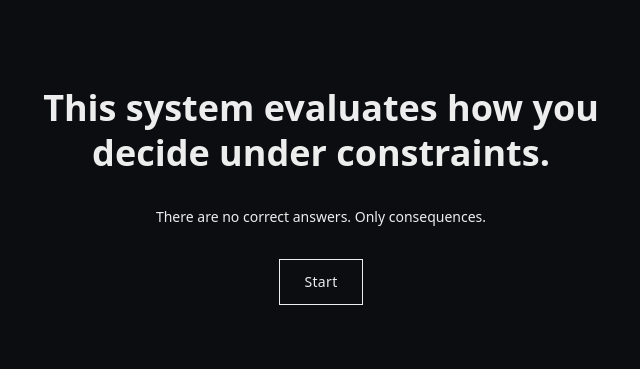
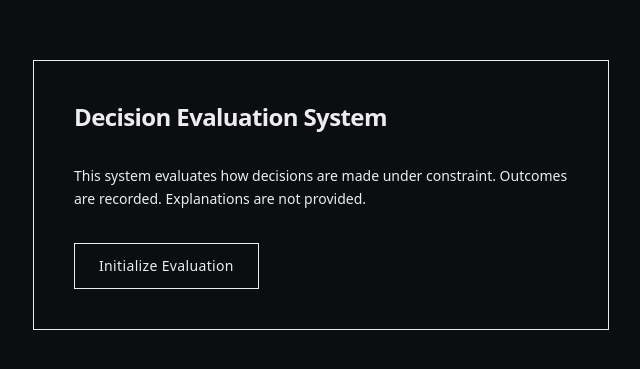
Before and after one commit to 18mukeshram/judgment-system-frontend, a React (Vite) app: page / in a window 1280 px wide. Shown: the part 205-574 px from the top of the page, without its empty margins (319-959 px from the left). Built offline with nearby package versions, Linux system fonts and the light colour scheme.

Commit message:
Refactor UI components: update styles for Button, Card, Timer, Judgment, Landing, and Scenario; enhance accessibility and visual consistency

```diff
--- a/src/components/ui/Button.jsx
+++ b/src/components/ui/Button.jsx
@@ -4,13 +4,15 @@ export default function Button({ label, onClick, disabled }) {
       onClick={onClick}
       disabled={disabled}
       className="
-        px-6 py-3
-        border border-fg/20
-        text-sm tracking-wide
-        hover:border-accent hover:text-accent
-        transition
+        px-6 py-3 text-sm
+        border border-border
+        bg-surface
+        text-fg
+        tracking-wide
+        hover:border-signal hover:text-signal
         disabled:opacity-40
         disabled:cursor-not-allowed
+        transition-colors
       "
     >
       {label}
--- a/src/components/ui/Card.jsx
+++ b/src/components/ui/Card.jsx
@@ -2,9 +2,12 @@ export default function Card({ children, selected }) {
   return (
     <div
       className={`
-        border p-4
-        ${selected ? "border-accent" : "border-fg/20"}
-        transition
+        p-4
+        bg-surfaceAlt
+        border
+        ${selected ? "border-signal" : "border-border"}
+        hover:border-fg/40
+        transition-colors
       `}
     >
       {children}
--- a/src/components/ui/Timer.jsx
+++ b/src/components/ui/Timer.jsx
@@ -1,3 +1,14 @@
 export default function Timer({ value }) {
-  return <div className="font-mono text-sm text-muted">{value}s remaining</div>;
+  const critical = value <= 10;
+
+  return (
+    <div
+      className={`
+        font-mono text-xs tracking-widest
+        ${critical ? "text-signal" : "text-muted"}
+      `}
+    >
+      T–{value}s
+    </div>
+  );
 }
--- a/src/pages/Judgment.jsx
+++ b/src/pages/Judgment.jsx
@@ -59,11 +59,13 @@ export default function Judgment({ result }) {
 
   return (
     <div className="min-h-screen flex items-center justify-center px-6">
-      <div className="max-w-xl space-y-6 text-center">
-        <h2 className="text-2xl font-semibold">Decision Profile: {title}</h2>
+      <div className="w-full max-w-xl bg-surface border border-border p-10 space-y-6">
+        <h2 className="text-xl font-semibold tracking-tight">
+          Decision Profile: {title}
+        </h2>
 
         {description.map((line, idx) => (
-          <p key={idx} className="text-sm text-muted">
+          <p key={idx} className="text-sm text-muted leading-relaxed">
             {line}
           </p>
         ))}
--- a/src/pages/Landing.jsx
+++ b/src/pages/Landing.jsx
@@ -3,16 +3,17 @@ import Button from "../components/ui/Button";
 export default function Landing({ onStart }) {
   return (
     <div className="min-h-screen flex items-center justify-center px-6">
-      <div className="max-w-xl text-center space-y-8">
-        <h1 className="text-3xl md:text-4xl font-semibold leading-tight">
-          This system evaluates how you decide under constraints.
+      <div className="w-full max-w-xl bg-surface border border-border p-10 space-y-8">
+        <h1 className="text-2xl font-semibold tracking-tight">
+          Decision Evaluation System
         </h1>
 
-        <p className="text-muted text-sm">
-          There are no correct answers. Only consequences.
+        <p className="text-sm text-muted leading-relaxed">
+          This system evaluates how decisions are made under constraint.
+          Outcomes are recorded. Explanations are not provided.
         </p>
 
-        <Button label="Start" onClick={onStart} />
+        <Button label="Initialize Evaluation" onClick={onStart} />
       </div>
     </div>
   );
--- a/src/pages/Scenario.jsx
+++ b/src/pages/Scenario.jsx
@@ -76,13 +76,18 @@ export default function Scenario({ onComplete }) {
   const canSubmit = selectedOptions.length > 0 && !locked;
 
   return (
-    <div className="min-h-screen px-6 py-10 max-w-4xl mx-auto space-y-8">
+    <div className="min-h-screen flex items-center justify-center px-6">
+      <div className="w-full max-w-5xl bg-surface border border-border p-8 space-y-8">
         <div className="flex justify-between items-center">
-        <h2 className="text-xl font-semibold">{scenario.title}</h2>
+          <h2 className="text-lg font-semibold tracking-tight">
+            {scenario.title}
+          </h2>
           <Timer value={timeLeft} />
         </div>
 
-      <p className="text-muted">{scenario.description}</p>
+        <p className="text-sm text-muted leading-relaxed max-w-3xl">
+          {scenario.description}
+        </p>
 
         <div className="grid grid-cols-1 md:grid-cols-2 gap-4">
           {scenario.options.map((opt) => (
@@ -115,5 +120,6 @@ export default function Scenario({ onComplete }) {
           }}
         />
       </div>
+    </div>
   );
 }
--- a/tailwind.config.js
+++ b/tailwind.config.js
@@ -4,10 +4,13 @@ export default {
   theme: {
     extend: {
       colors: {
-        bg: "#0B0D10",
-        fg: "#EDEDED",
-        muted: "#9CA3AF",
-        accent: "#F59E0B",
+        bg: "#0A0C10", // industrial black
+        surface: "#11141B", // primary panels
+        surfaceAlt: "#161A22", // secondary panels
+        border: "#242936", // cold system borders
+        fg: "#E6E8EB", // enterprise white
+        muted: "#9AA3B2", // muted telemetry text
+        signal: "#22D3EE", // restrained cyan (ONLY signal)
       },
       fontFamily: {
         sans: ["Inter", "system-ui", "sans-serif"],
```
Lines whose indentation alone changed are shown as unchanged.
